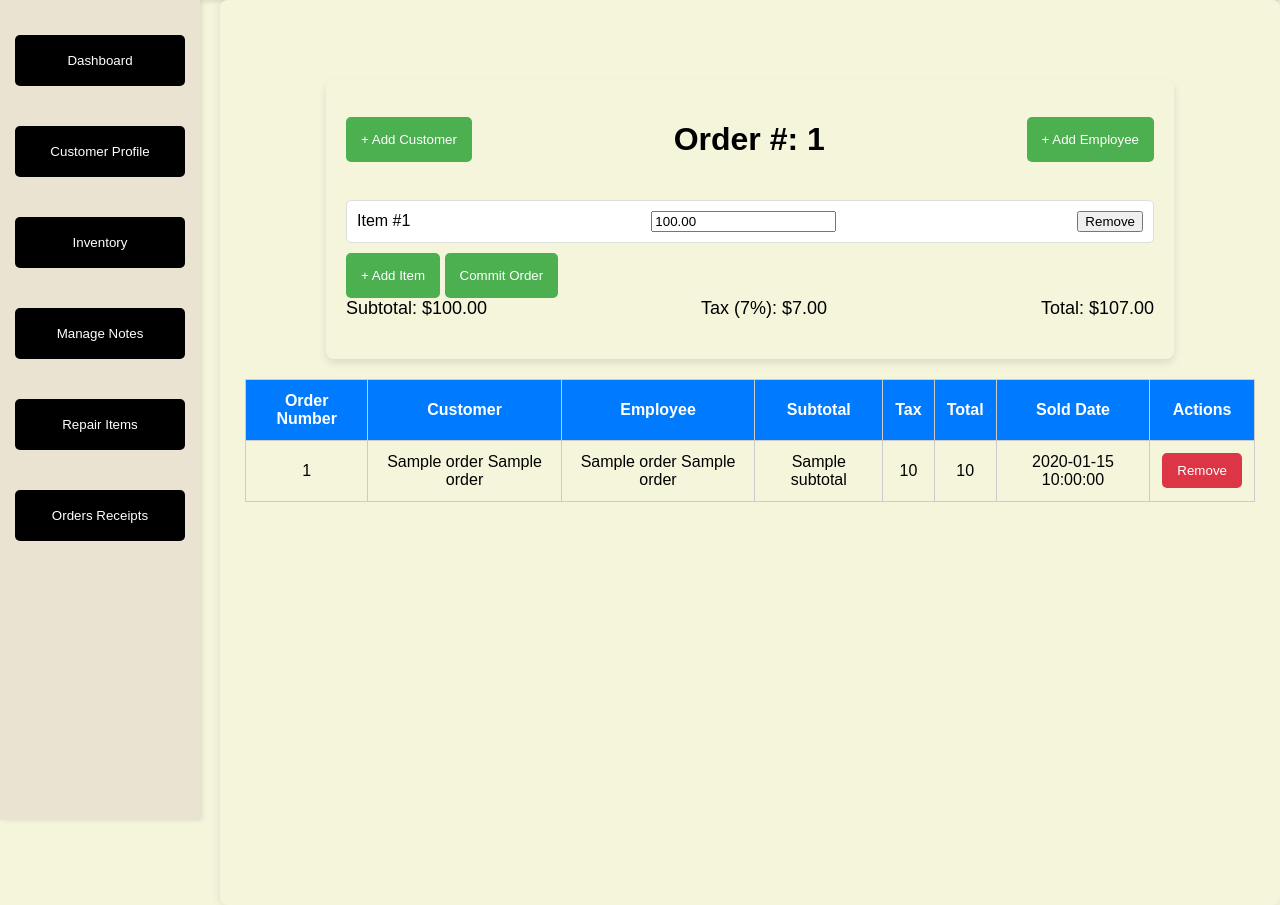
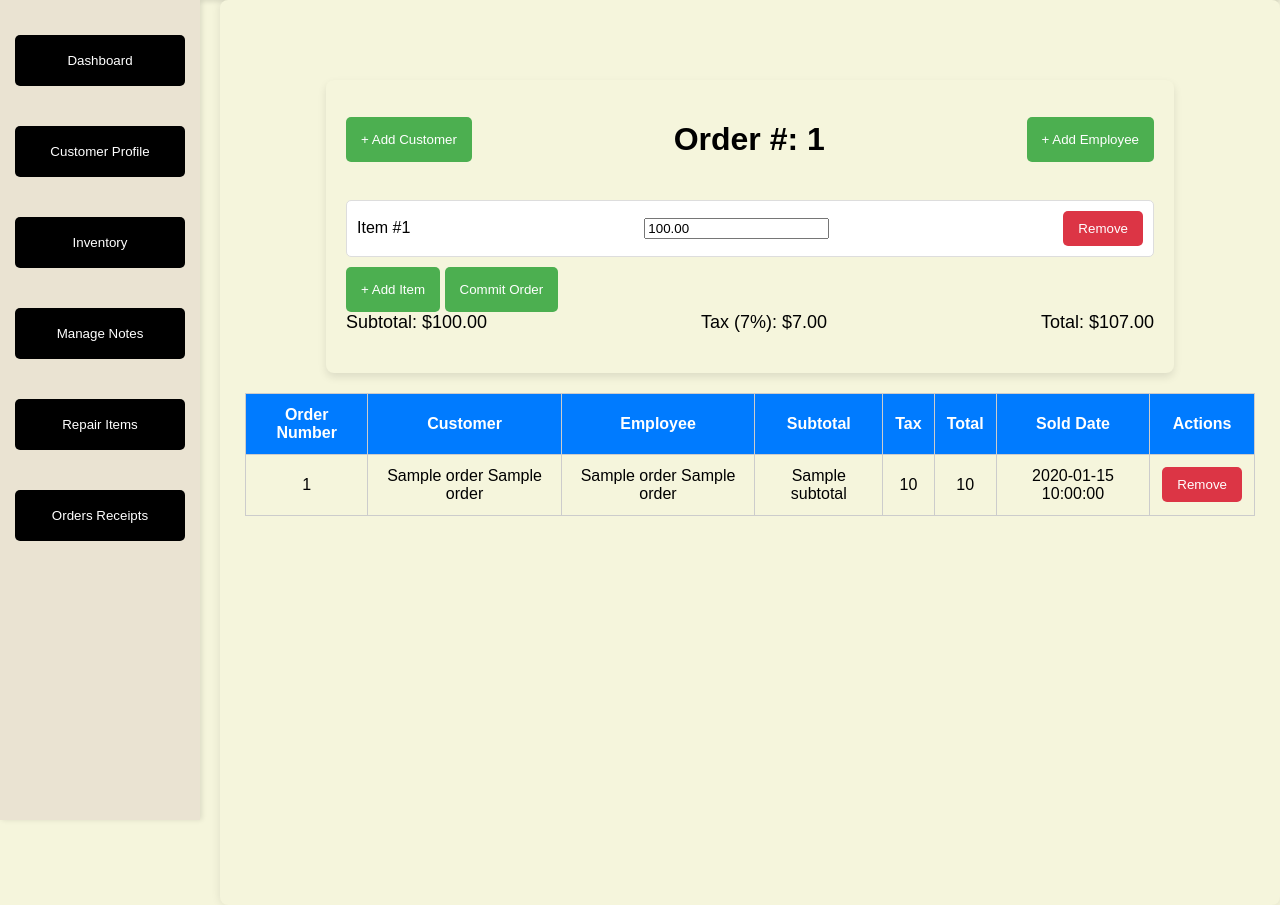
Before and after one commit to MP018/Jewelry-Store-Inventory, a Flask app: template Website/templates/orders_receipts.html in a window 1280 px wide. Shown: the part 55-960 px from the top of the page. Run offline with Flask 3, Linux system fonts and the light colour scheme; the template is opened without the code that fills it: most values are stand-ins (such as "Sample title", 1, 10 or a date in 2020); parts of the project's set-up code (start-up, migrations or seed data) failed here and were passed over; some libraries are stand-ins or nearby versions.

Commit message:
Update orders_receipts.html

```diff
--- a/Website/templates/orders_receipts.html
+++ b/Website/templates/orders_receipts.html
@@ -138,6 +138,18 @@
             margin-bottom: 10px;
             background-color: #fff;
         }
+        .item button {
+            background-color: #dc3545;
+            color: white;
+            padding: 10px 15px;
+            border: none;
+            border-radius: 5px;
+            cursor: pointer;
+            transition: background-color 0.3s;
+        }
+        .item button:hover {
+            background-color: #c82333;
+        }
         .totals div {
             font-size: 18px;
         }
@@ -218,13 +230,14 @@
         }
         .remove-button {
             background-color: #dc3545; /* Red background */
-            color: white; /* White text */
+            color: white; /* White text color */
             padding: 10px 15px; /* Padding for the button */
             border: none; /* No border */
             border-radius: 5px; /* Rounded corners */
             cursor: pointer; /* Pointer cursor on hover */
             transition: background-color 0.3s; /* Smooth background color transition */
         }
+
         .remove-button:hover {
             background-color: #c82333; /* Darker red on hover */
         }
```
